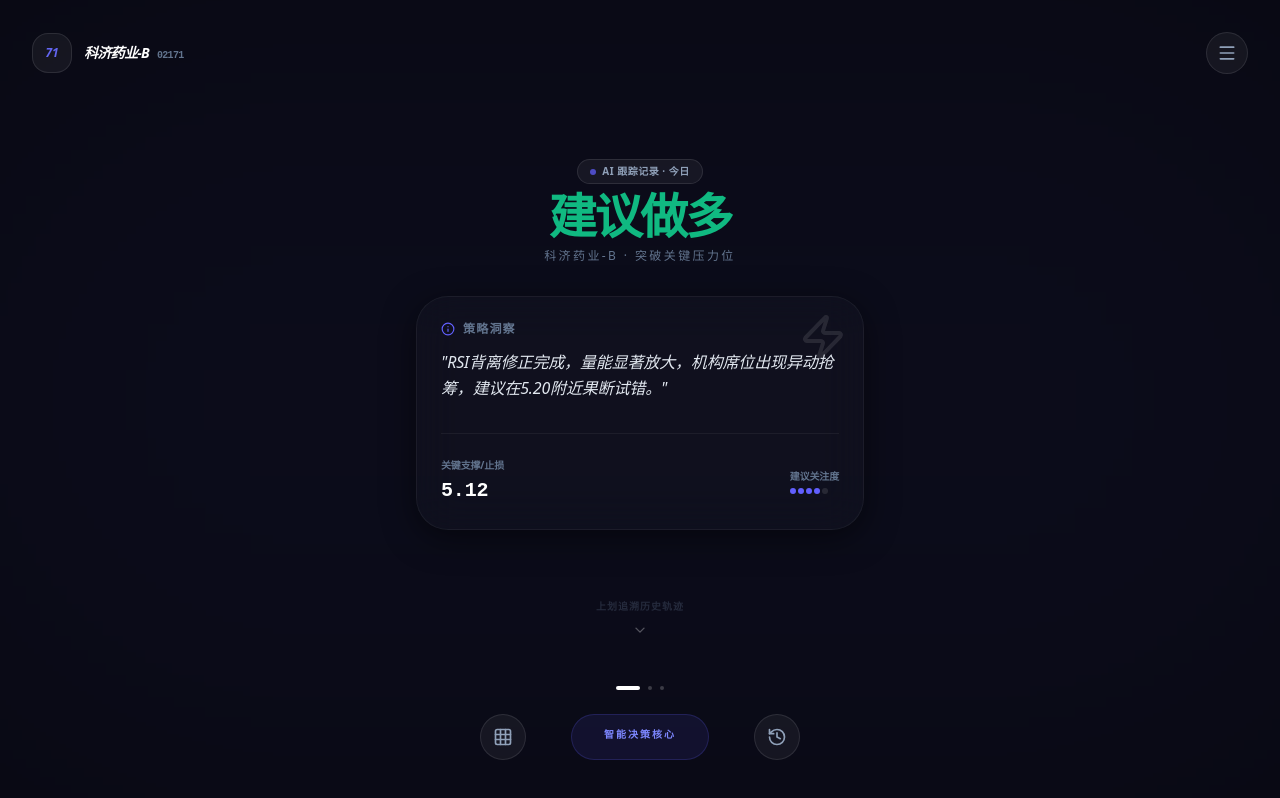
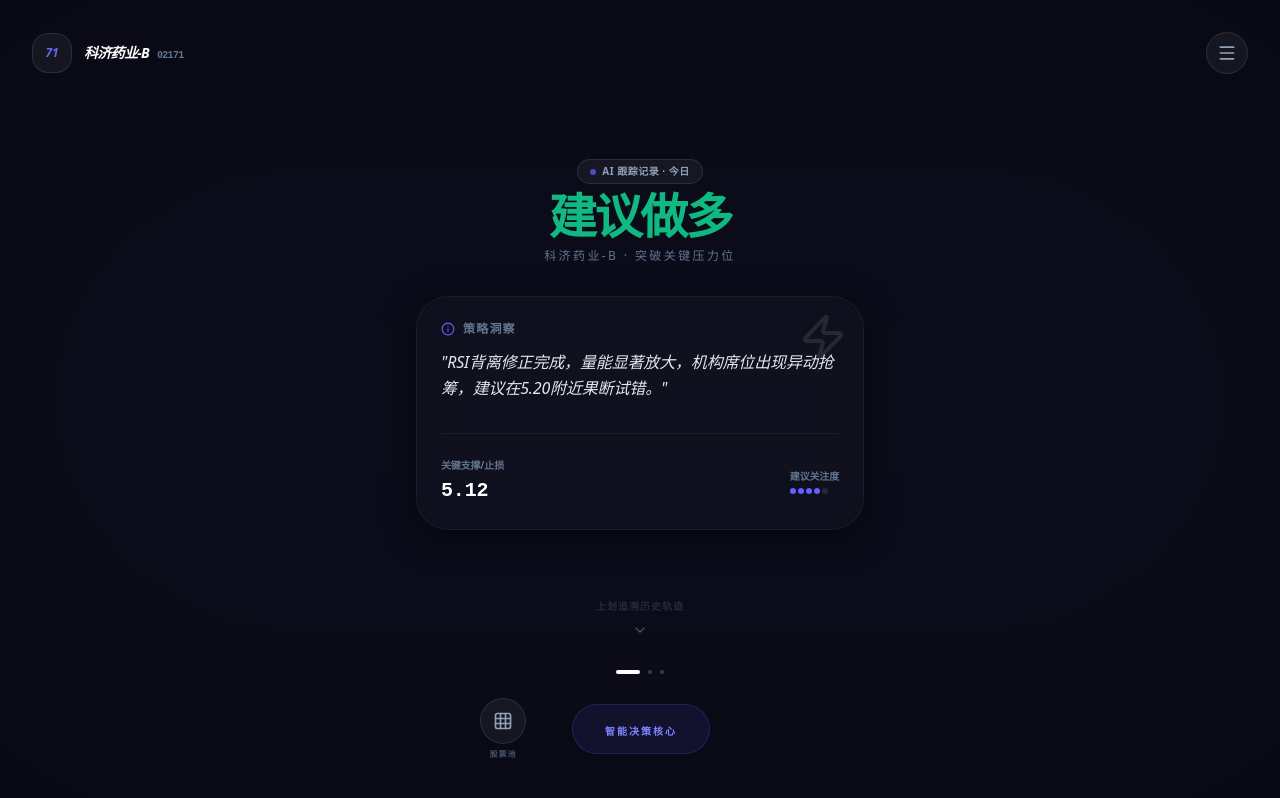
Before and after one commit to franksunye/stockwise, a Next.js app in the folder frontend/: page /ux-experiment in a window 1280 px wide. Built offline with nearby package versions, Linux system fonts and the light colour scheme.

Commit message:
style: implement minimalist UX (Option A) by merging history into profile

```diff
--- a/frontend/src/app/ux-experiment/page.tsx
+++ b/frontend/src/app/ux-experiment/page.tsx
@@ -279,20 +279,20 @@ export default function UXExperiment() {
         </div>
 
         {/* 底部功能栏 */}
-        <div className="w-full max-w-xs flex justify-between pointer-events-auto">
+        <div className="w-full max-w-xs flex justify-between items-center pointer-events-auto">
            <button className="flex flex-col items-center gap-1 group">
               <div className="p-3 rounded-full bg-white/5 border border-white/10 group-active:scale-90 transition-all">
                 <Grid className="w-5 h-5 text-slate-400" />
               </div>
+              <span className="text-[8px] font-black uppercase tracking-widest text-slate-600 group-hover:text-indigo-400 transition-colors">股票池</span>
            </button>
-           <button className="flex flex-col items-center gap-1 group bg-indigo-500/10 border border-indigo-500/20 px-8 py-3 rounded-full">
+
+           <div className="bg-indigo-500/10 border border-indigo-500/20 px-8 py-3 rounded-full">
               <span className="text-[10px] font-black uppercase tracking-[0.2em] text-indigo-400">智能决策核心</span>
-           </button>
-           <button className="flex flex-col items-center gap-1 group">
-              <div className="p-3 rounded-full bg-white/5 border border-white/10 group-active:scale-90 transition-all">
-                <History className="w-5 h-5 text-slate-400" />
-              </div>
-           </button>
+           </div>
+
+           {/* 右侧留空或放置微小的设置入口，保持极简感 */}
+           <div className="w-11" />
         </div>
       </footer>
 
```
Also changed, not shown: 1 other file (tests, documents, lock files or other folders).
